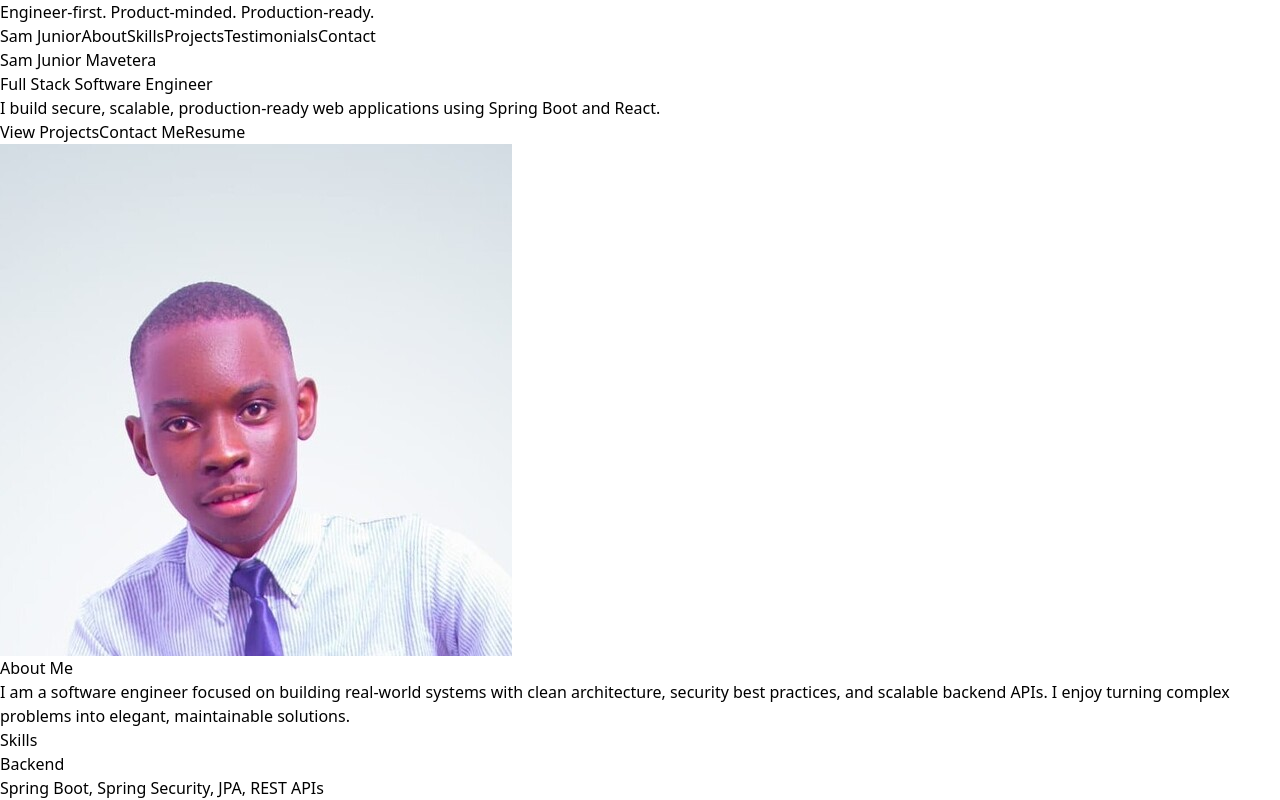
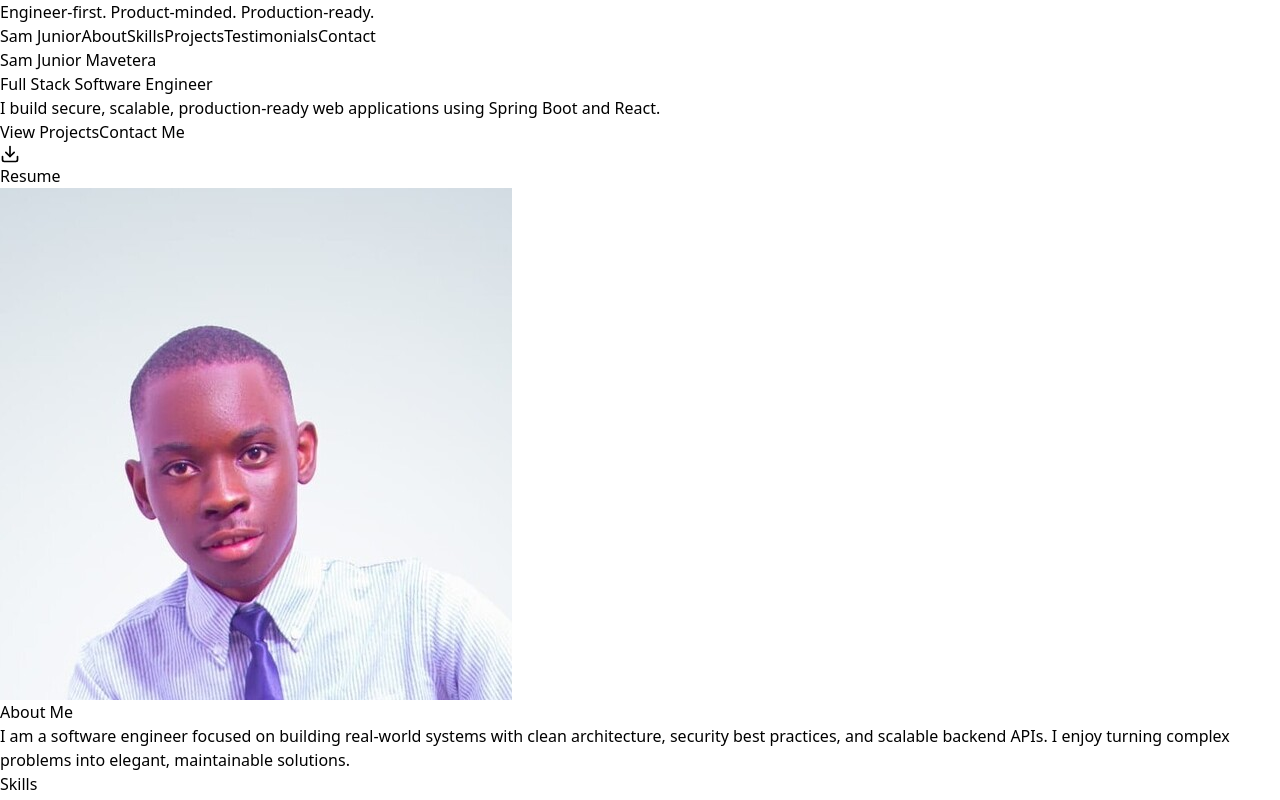
Before and after one commit to Sam-Junior2408/sam-junior-mavetera-portifolio, a React (Vite) app: page / in a window 1280 px wide. Shown: the top 800 px of the page. Built offline with nearby package versions, Linux system fonts and the light colour scheme.

Commit message:
added download icon, and display properties

```diff
--- a/package.json
+++ b/package.json
@@ -11,6 +11,7 @@
   },
   "dependencies": {
     "framer-motion": "^12.23.26",
+    "lucide-react": "^0.563.0",
     "react": "^19.2.0",
     "react-dom": "^19.2.0",
     "react-router-dom": "^7.11.0"
--- a/src/components/sections/Hero.jsx
+++ b/src/components/sections/Hero.jsx
@@ -1,6 +1,7 @@
 import React from 'react'
 import {Link} from 'react-router-dom'
 import profile from '../../assets/profile.jpeg'
+import { Download } from 'lucide-react'
 
 const Hero = () => {
   return (
@@ -10,11 +11,15 @@ const Hero = () => {
                 <h1 className='text-5xl font-extrabold text-white leading-tight'>Sam Junior Mavetera</h1>
                 <p className='mt-4 text-xl text-cyan-400'>Full Stack Software Engineer</p>
                 <p className='mt-6 text-gray-400 max-w-xl'>I build secure, scalable, production-ready web applications using Spring Boot and React.</p>
-                <div className='mt-4'>
-                    <a href='#projects' className='px-6 mr-4 py-3 rounded-lg bg-cyan-500 text-black font-semibold'>View Projects</a>
-                    <a href='#contact' className='px-6 py-3 mr-4 rounded-lg border border-white/20 hover:border-cyan-400'>Contact Me</a>
-                    <a target='_blank' href='https://drive.google.com/file/d/1F2A7g7-IKRI9yDr3BMp9ogj7zuk_Nwh-/view?usp=drive_link' className='px-6 mr-4 py-3 rounded-lg bg-cyan-500 text-black font-semibold'>Resume</a>
+                <div className='mt-8 flex flex-wrap gap-4'>
+                    <a href='#projects' className='px-6 py-3 rounded-lg bg-cyan-500 text-black font-semibold hover:bg-cyan-600 transition'>View Projects</a>
 
+                    <a href='#contact' className='px-6 py-3 rounded-lg border border-cyan-400 text-cyan-400 font-semibold hover:bg-cyan-400 hover:text-black transition'>Contact Me</a>
+
+                    <a target='_blank' href='https://drive.google.com/file/d/1F2A7g7-IKRI9yDr3BMp9ogj7zuk_Nwh-/view?usp=drive_link' className='px-6 py-3 rounded-lg bg-cyan-500 text-black font-semibold hover:bg-cyan-600 transition flex items-center gap-2'>
+                        <Download size={20}/>
+                        Resume
+                    </a>
                 </div>
             </div>
             <div className='flex justify-center'>
```
Also changed, not shown: 1 other file (tests, documents, lock files or other folders).
